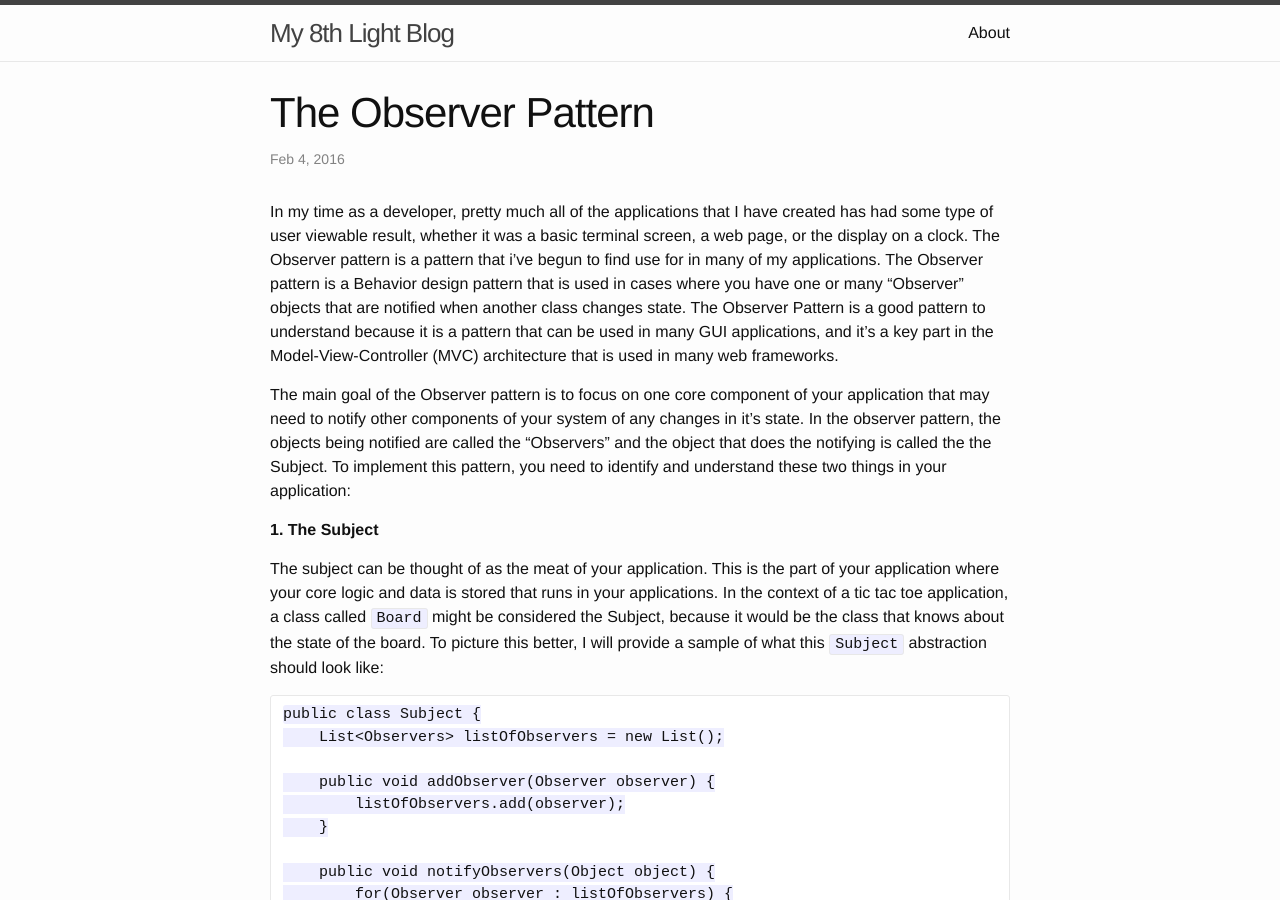
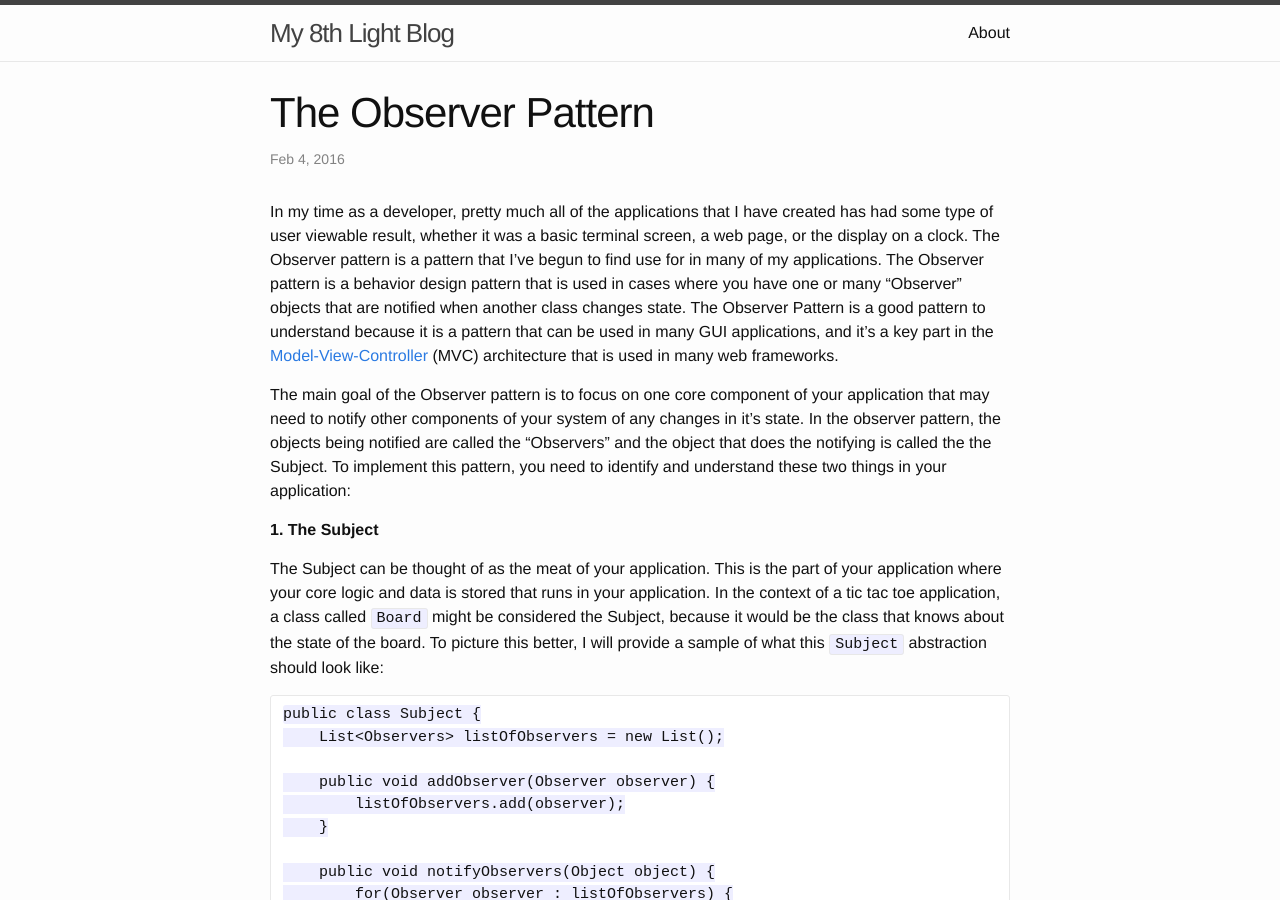
Before and after one commit to nystromb/nystromb.github.io, a Jekyll site: the page built from _posts/2016-04-02-model-view-controller.md, in a window 1280 px wide and 900 px high. Built offline with Jekyll 4.4.1, drawn with Linux system fonts in a browser that asks for light colours.

Commit message:
Fix typos

````diff
--- a/_posts/2016-04-02-model-view-controller.md
+++ b/_posts/2016-04-02-model-view-controller.md
@@ -6,13 +6,13 @@ blog: true
 ---
 
 
-In my time as a developer, pretty much all of the applications that I have created has had some type of user viewable result, whether it was a basic terminal screen, a web page, or the display on a clock. The Observer pattern is a pattern that i've begun to find use for in many of my applications. The Observer pattern is a Behavior design pattern that is used in cases where you have one or many "Observer" objects that are notified when another class changes state. The Observer Pattern is a good pattern to understand because it is a pattern that can be used in many GUI applications, and it's a key part in the Model-View-Controller (MVC) architecture that is used in many web frameworks.
+In my time as a developer, pretty much all of the applications that I have created has had some type of user viewable result, whether it was a basic terminal screen, a web page, or the display on a clock. The Observer pattern is a pattern that I've begun to find use for in many of my applications. The Observer pattern is a behavior design pattern that is used in cases where you have one or many "Observer" objects that are notified when another class changes state. The Observer Pattern is a good pattern to understand because it is a pattern that can be used in many GUI applications, and it's a key part in the [Model-View-Controller](https://en.wikipedia.org/wiki/Model%E2%80%93view%E2%80%93controller) (MVC) architecture that is used in many web frameworks.
 
 The main goal of the Observer pattern is to focus on one core component of your application that may need to notify other components of your system of any changes in it's state. In the observer pattern, the objects being notified are called the "Observers" and the object that does the notifying is called the the Subject. To implement this pattern, you need to identify and understand these two things in your application:
 
 **1. The Subject**
 
-The subject can be thought of as the meat of your application. This is the part of your application where your core logic and data is stored that runs in your applications. In the context of a tic tac toe application, a class called ```Board``` might be considered the Subject, because it would be the class that knows about the state of the board. To picture this better, I will provide a sample of what this `Subject` abstraction should look like:
+The Subject can be thought of as the meat of your application. This is the part of your application where your core logic and data is stored that runs in your application. In the context of a tic tac toe application, a class called `Board` might be considered the Subject, because it would be the class that knows about the state of the board. To picture this better, I will provide a sample of what this `Subject` abstraction should look like:
 
     public class Subject {
         List<Observers> listOfObservers = new List();
@@ -42,7 +42,7 @@ The `Subject` abstraction simply holds a list of observers, and when `notifyObse
 Given the example of a Tic Tac Toe game, the board is changed whenever somebody makes a move. So naturally, whenever `makeMove()` is called, it should notify the Observers that it has changed state. Also there may be many different Observers that all handle the `Board` object differently.
 
 **2. The Observer(s)**
-The Observers, which are the view components in many GUI applications, is simply a visual representation of the Subject. An example observer in a tic tac toe game might be a class called ```TerminalView``` that is notified when the ```Board``` changes. In Java, an observer object would be implemented by use of an interface which specifies a single method with the signature ```void update(Object object)```.
+The Observers, which are the view components in many GUI applications, is simply a visual representation of the Subject. An example observer in a tic tac toe game might be a class called `TerminalView` that is notified when the `Board` changes. In Java, an observer object would be implemented by use of an interface which specifies a single method with the signature `void update(Object object)`.
 
 An `Observer` interface might look like:
 
````
